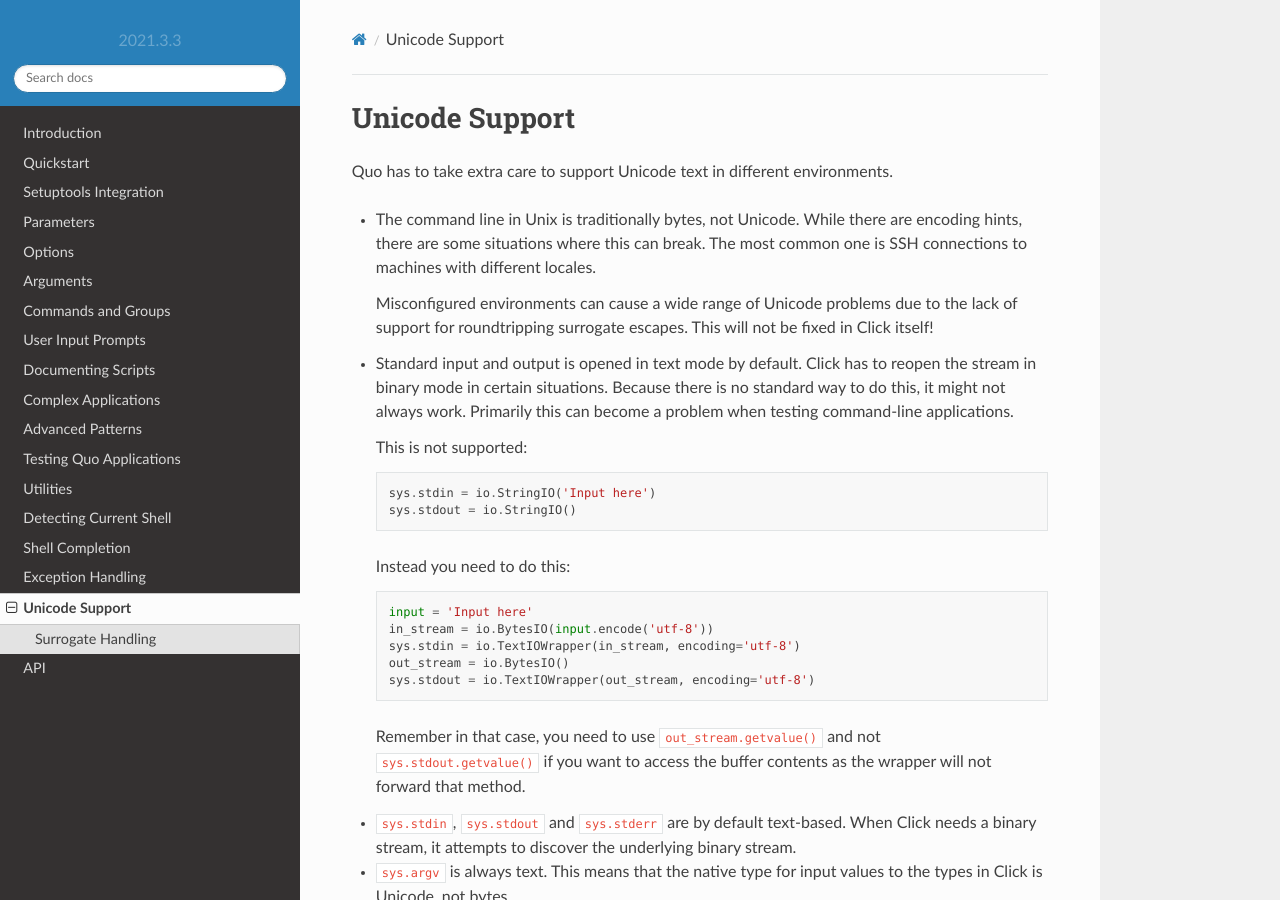
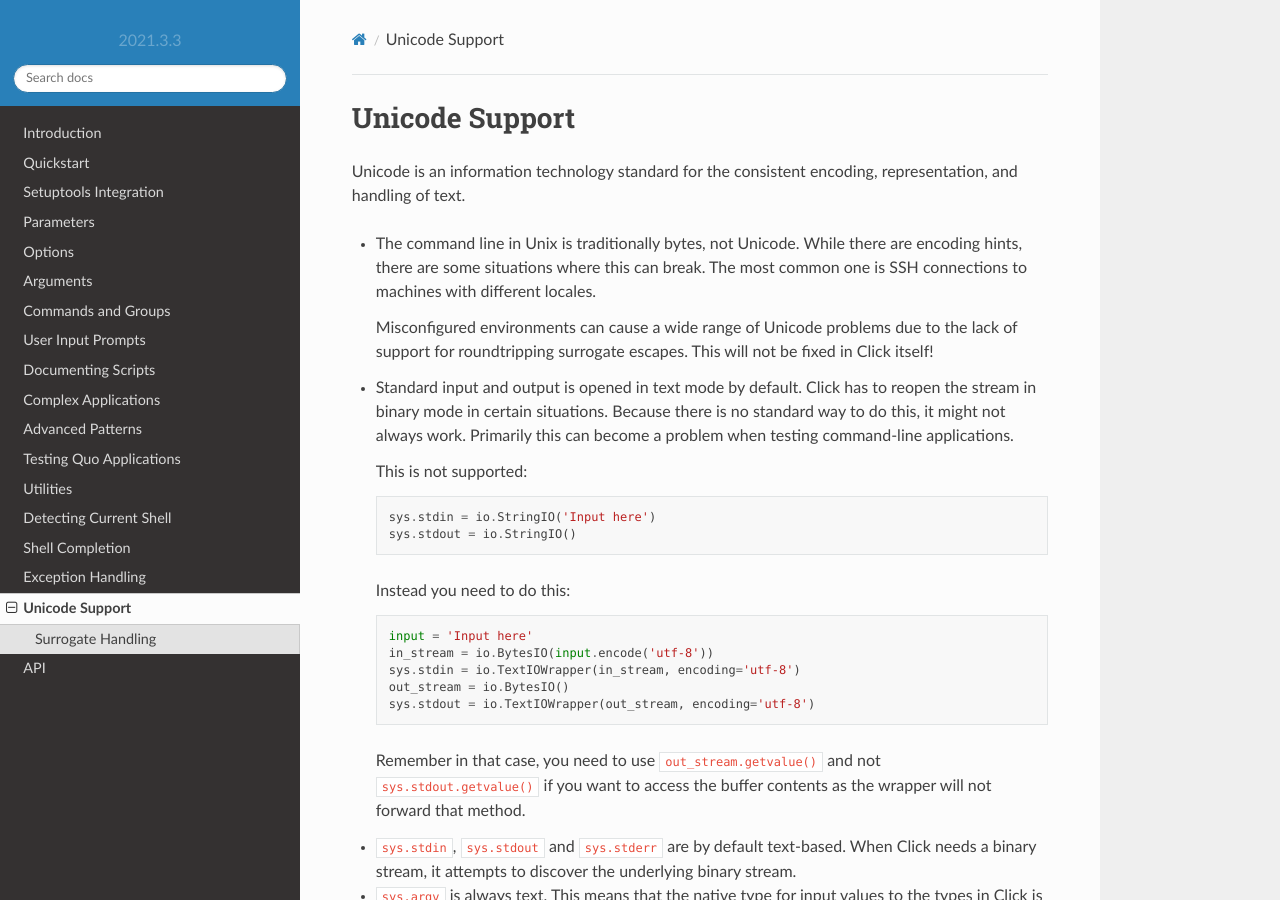
Before and after one commit to scalabli/quo, a Sphinx documentation site: the page built from docs/unicode-support.rst, in a window 1280 px wide and 900 px high. Built offline with Sphinx 7.4.7 and the Read the Docs theme 2.0.0, drawn with Linux system fonts in a browser that asks for light colours; pages that are not in the unit, such as notebooks, are missing from menus.

Commit message:
Update unicode-support.rst

```diff
--- a/docs/unicode-support.rst
+++ b/docs/unicode-support.rst
@@ -3,8 +3,8 @@
 
 .. currentmodule:: quo
 
-Quo has to take extra care to support Unicode text in different
-environments.
+
+Unicode is an information technology standard for the consistent encoding, representation, and handling of text.
 
 *   The command line in Unix is traditionally bytes, not Unicode. While
     there are encoding hints, there are some situations where this can
```
